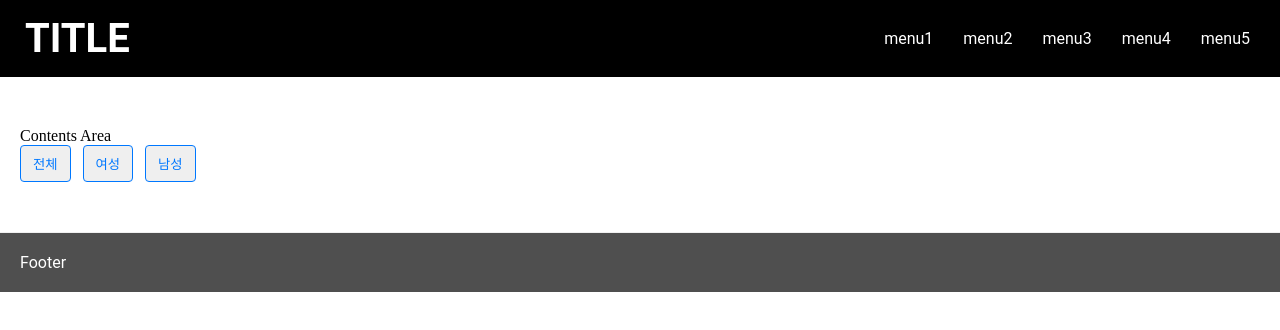
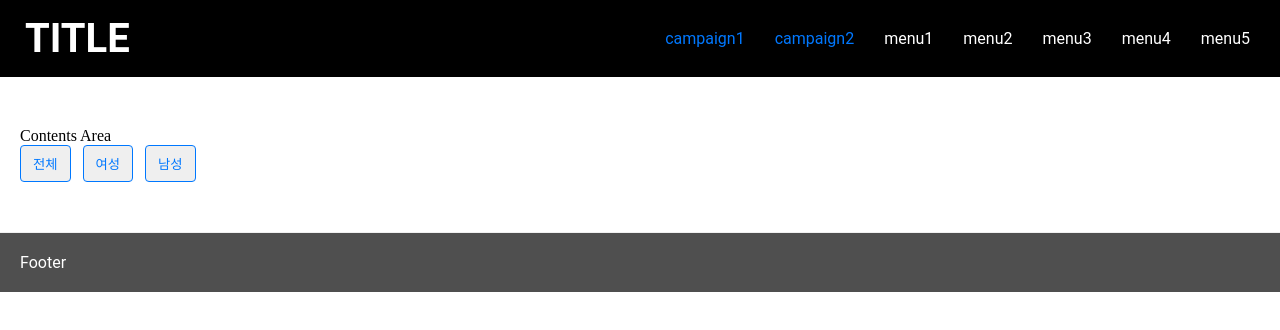
Before and after one commit to snyvvZ/react, a React (Create React App) app: page / in a window 1280 px wide. Shown: the top 330 px of the page. Built offline with nearby package versions, Linux system fonts and the light colour scheme.

Commit message:
campaign 메뉴 추가

```diff
--- a/src/components/GNB.js
+++ b/src/components/GNB.js
@@ -23,9 +23,25 @@ const StyledAnchor = styled.a`
   & + & {
       margin-left: 10px;
   }
+
+  &.campaign-menu {
+      color: ${({theme}) => theme.accentColor};
+  }
 `;
 
 const menus = [
+  {
+    key: 6,
+    name: 'campaign1',
+    link: '#anchor',
+    campaign: true,
+  },
+  {
+    key: 7,
+    name: 'campaign2',
+    link: '#anchor',
+    campaign: true,
+  },
   {
     key: 1,
     name: 'menu1',
@@ -57,6 +73,7 @@ const menusItem = menus.map((items) => {
     return <StyledAnchor
         href={items.link}
         key={items.key}
+        className={items.campaign && 'campaign-menu'}
     >
         {items.name}
     </StyledAnchor>;
```
